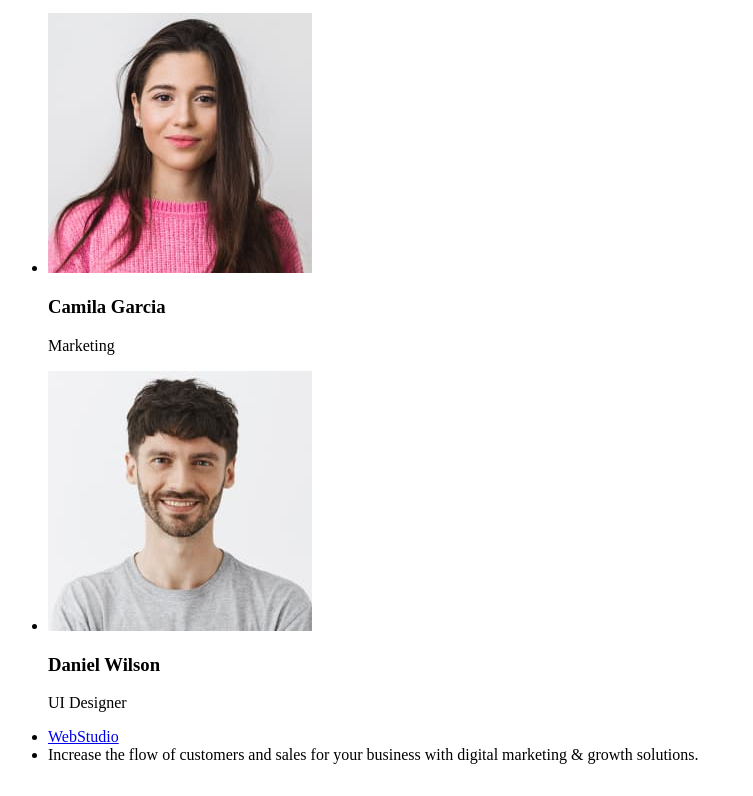
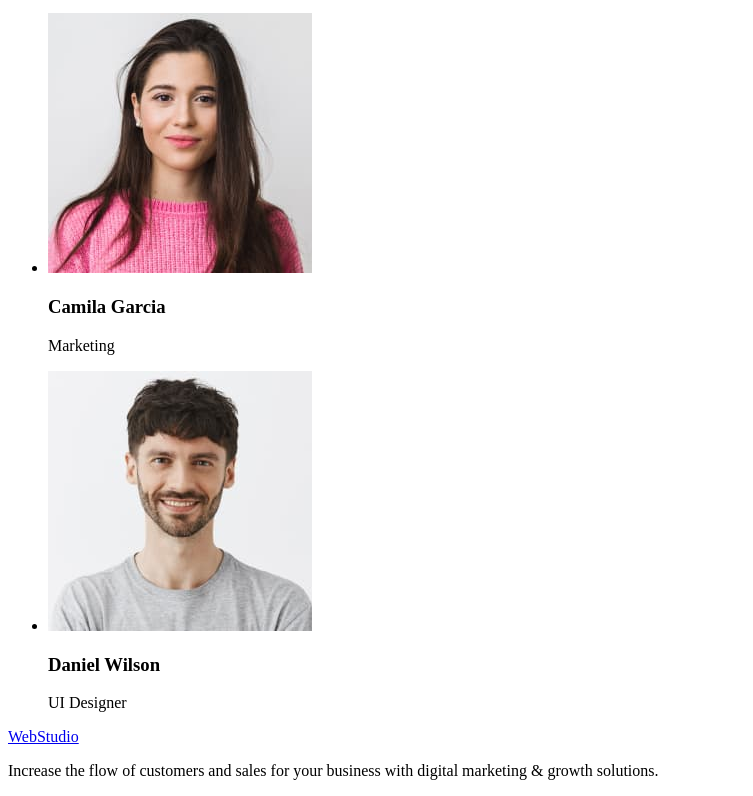
Before and after one commit to Natalia-Kalashnikova/goit-markup-hw-01, a plain HTML site: page index.html in a window 1280 px wide. Shown: the part 1362-2158 px from the top of the page, without its empty margins (0-753 px from the left). Drawn offline with Linux system fonts and the light colour scheme.

Commit message:
corrections2

```diff
--- a/index.html
+++ b/index.html
@@ -115,13 +115,11 @@
 
     <!--Footer-->
     <footer>
-      <ul>
-        <li><a href="./index.html">WebStudio</a></li>
-        <li>
-          Increase the flow of customers and sales for your business with
-          digital marketing & growth solutions.
-        </li>
-      </ul>
+      <a href="./index.html">WebStudio</a>
+      <p>
+        Increase the flow of customers and sales for your business with digital
+        marketing & growth solutions.
+      </p>
     </footer>
   </body>
 </html>
```
